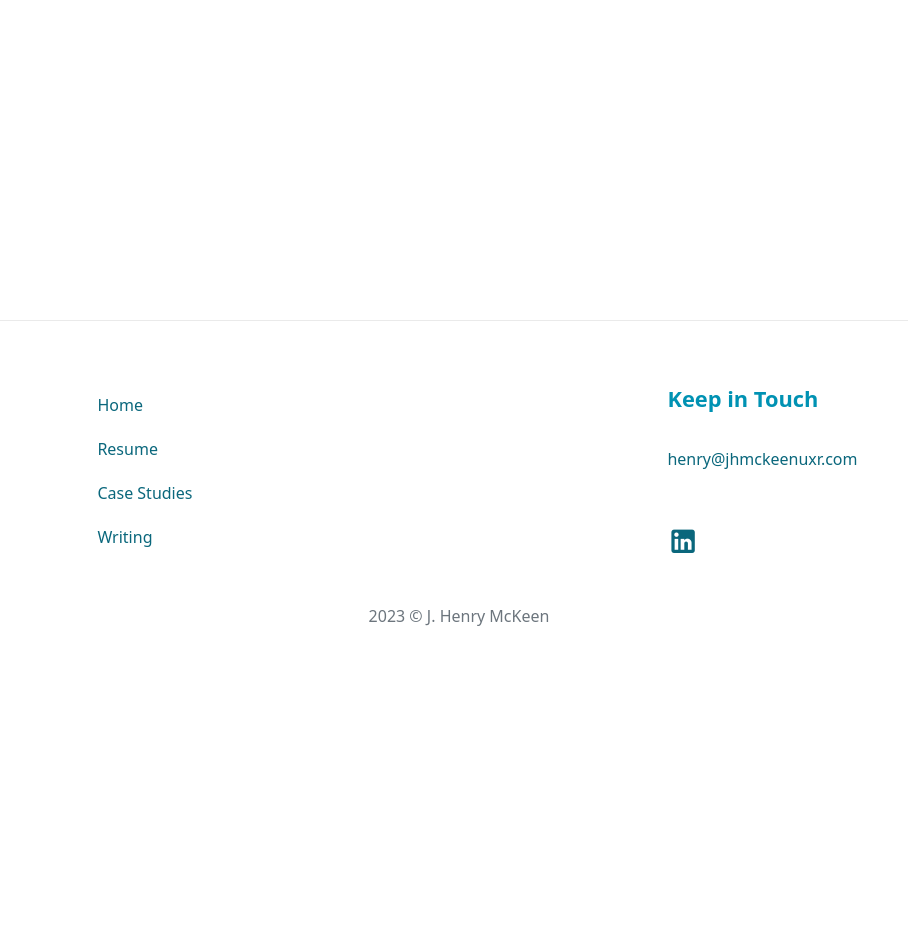
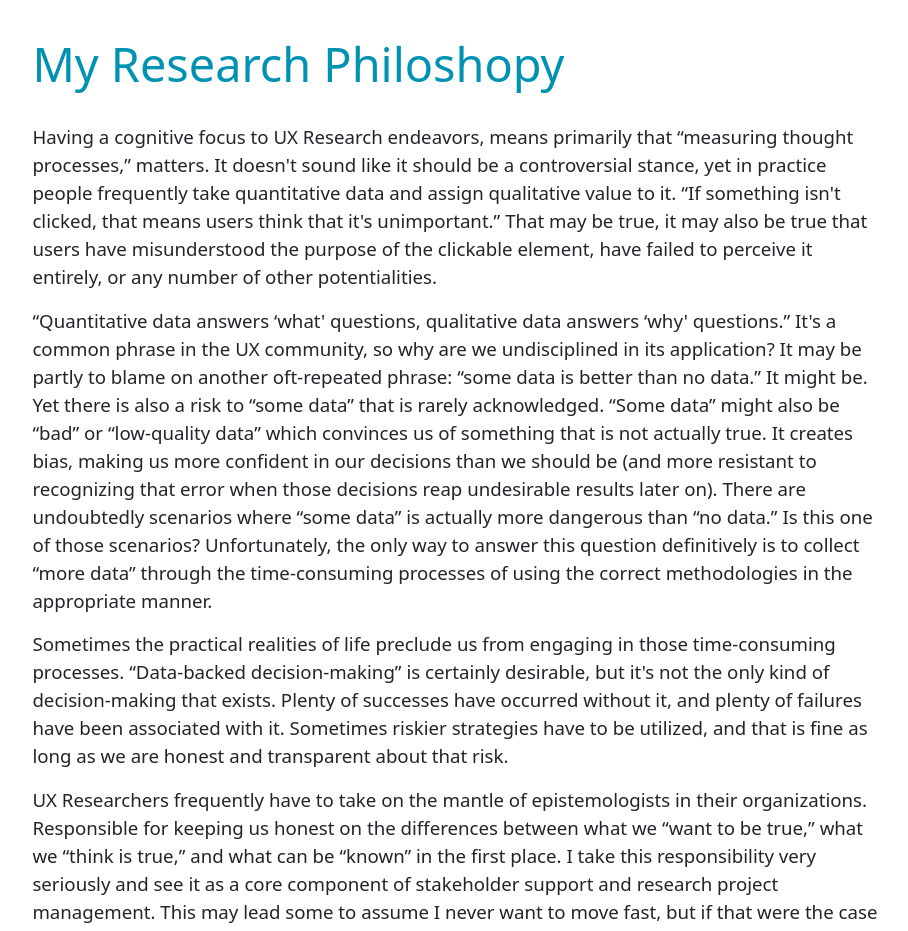
Before and after one commit to demckeen/jhmckeenuxr, a Next.js app: page /writing/research-philosophy in a window 1280 px wide. Before the commit this address had no page. Shown: the part 600-1531 px from the top of the page, without its empty margins (181-1089 px from the left). Before the commit the page ends 1291 px from the top, so only its background shows below. Built offline with nearby package versions, Linux system fonts and the light colour scheme.

Commit message:
added research philosophy

```diff
--- a/components/common/hero.js
+++ b/components/common/hero.js
@@ -1,4 +1,3 @@
-import next from 'next';
 import React from 'react';
 import { Container, Row, Col } from 'reactstrap';
 import Image from 'next/image';
--- a/components/common/splash.js
+++ b/components/common/splash.js
@@ -1,4 +1,3 @@
-import next from 'next';
 import React from 'react';
 
 const Splash = ({pageTitle, subHead, imgUrl, imgAlt, url, type}) => {
--- a/components/home/home-section.js
+++ b/components/home/home-section.js
@@ -1,4 +1,3 @@
-import next from 'next';
 import React from 'react';
 import Image from 'next/image';
 import { Container, Row, Col } from 'reactstrap';
--- a/components/resume/education.js
+++ b/components/resume/education.js
@@ -1,4 +1,3 @@
-import next from 'next';
 import React from 'react';
 
 const Education = () => {
--- a/components/resume/experience.js
+++ b/components/resume/experience.js
@@ -1,4 +1,3 @@
-import next from 'next';
 import React from 'react';
 
 const Experience = () => {
--- a/components/resume/intro-block.js
+++ b/components/resume/intro-block.js
@@ -1,4 +1,3 @@
-import next from 'next';
 import React from 'react';
 
 const Intro = () => {
--- a/components/resume/publication.js
+++ b/components/resume/publication.js
@@ -1,4 +1,3 @@
-import next from 'next';
 import React from 'react';
 
 const Publication = () => {
--- a/components/resume/skills.js
+++ b/components/resume/skills.js
@@ -1,4 +1,3 @@
-import next from 'next';
 import React from 'react';
 
 const Skills = () => {
--- /dev/null
+++ b/pages/writing/research-philosophy.js
@@ -0,0 +1,36 @@
+import Head from 'next/head'
+import Image from 'next/image'
+import Splash from '../../components/common/splash'
+
+export default function Philosophy() {
+    return (
+      <div>
+        <Head>
+          <title>My Research Philosophy</title>
+          <meta name="Writing by J. Henry McKeen" content="" />
+          <link rel="icon" href="/favicon.ico" />
+        </Head>
+        <Splash pageTitle="My Research Philoshopy" mainSaying="" textBody="" actionButton="" imgUrl="/images/typewriter.jpg" imgAlt="a typewriter sitting on dark rustic wood plank surface" type="philosophy"/>
+        <div className="blog container">
+          <div className="blog">
+            <p className="title">My Research Philoshopy</p>
+            <p className="tagline"></p>
+            <div className="content case-study philosophy">
+            <p>
+                Having a cognitive focus to UX Research endeavors, means primarily that &ldquo;measuring thought processes,&rdquo; matters.  It doesn&apos;t sound like it should be a controversial stance, yet in practice people frequently take quantitative data and assign qualitative value to it.  &ldquo;If something isn&apos;t clicked, that means users think that it&apos;s unimportant.&rdquo;  That may be true, it may also be true that users have misunderstood the purpose of the clickable element, have failed to perceive it entirely, or any number of other potentialities.
+            </p>
+            <p>
+                &ldquo;Quantitative data answers &lsquo;what&apos; questions, qualitative data answers &lsquo;why&apos; questions.&rdquo;  It&apos;s a common phrase in the UX community, so why are we undisciplined in its application?  It may be partly to blame on another oft-repeated phrase: &ldquo;some data is better than no data.&rdquo;  It might be.  Yet there is also a risk to &ldquo;some data&rdquo; that is rarely acknowledged.  &ldquo;Some data&rdquo; might also be &ldquo;bad&rdquo; or &ldquo;low-quality data&rdquo; which convinces us of something that is not actually true.  It creates bias, making us more confident in our decisions than we should be (and more resistant to recognizing that error when those decisions reap undesirable results later on).  There are undoubtedly scenarios where &ldquo;some data&rdquo; is actually more dangerous than &ldquo;no data.&rdquo;  Is this one of those scenarios?  Unfortunately, the only way to answer this question definitively is to collect &ldquo;more data&rdquo; through the time-consuming processes of using the correct methodologies in the appropriate manner.
+            </p>
+            <p>
+                Sometimes the practical realities of life preclude us from engaging in those time-consuming processes.  &ldquo;Data-backed decision-making&rdquo; is certainly desirable, but it&apos;s not the only kind of decision-making that exists.  Plenty of successes have occurred without it, and plenty of failures have been associated with it.  Sometimes riskier strategies have to be utilized, and that is fine as long as we are honest and transparent about that risk.
+            </p>
+            <p>
+                UX Researchers frequently have to take on the mantle of epistemologists in their organizations.  Responsible for keeping us honest on the differences between what we &ldquo;want to be true,&rdquo; what we &ldquo;think is true,&rdquo; and what can be &ldquo;known&rdquo; in the first place.  I take this responsibility very seriously and see it as a core component of stakeholder support and research project management.  This may lead some to assume I never want to move fast, but if that were the case I would have pursued an academic career.  I certainly want to move fast.  However, I will always be honest about what that speed costs, in terms of confidence and risk.  Then we can decide together, if and when it is acceptable.
+            </p>
+            </div>
+          </div>
+        </div>
+      </div>
+    )
+}
--- a/styles/style.scss
+++ b/styles/style.scss
@@ -744,6 +744,10 @@ div.writing.container {
       background: url('/images/diagram.jpg');
       background-size: contain;
     }
+    &.blog#fifth {
+      background: url('/images/philosophy.jpg');
+      background-size: contain;
+    }
     &.article#fourth {
       background: url('/images/pitfalls.png');
       background-size: contain;
```
Also changed, not shown: pages/writing/index.js (+11 -0 lines), pages/case-studies/groceries.js (line endings or trailing spaces), public/images/philosophy.jpg (added).
